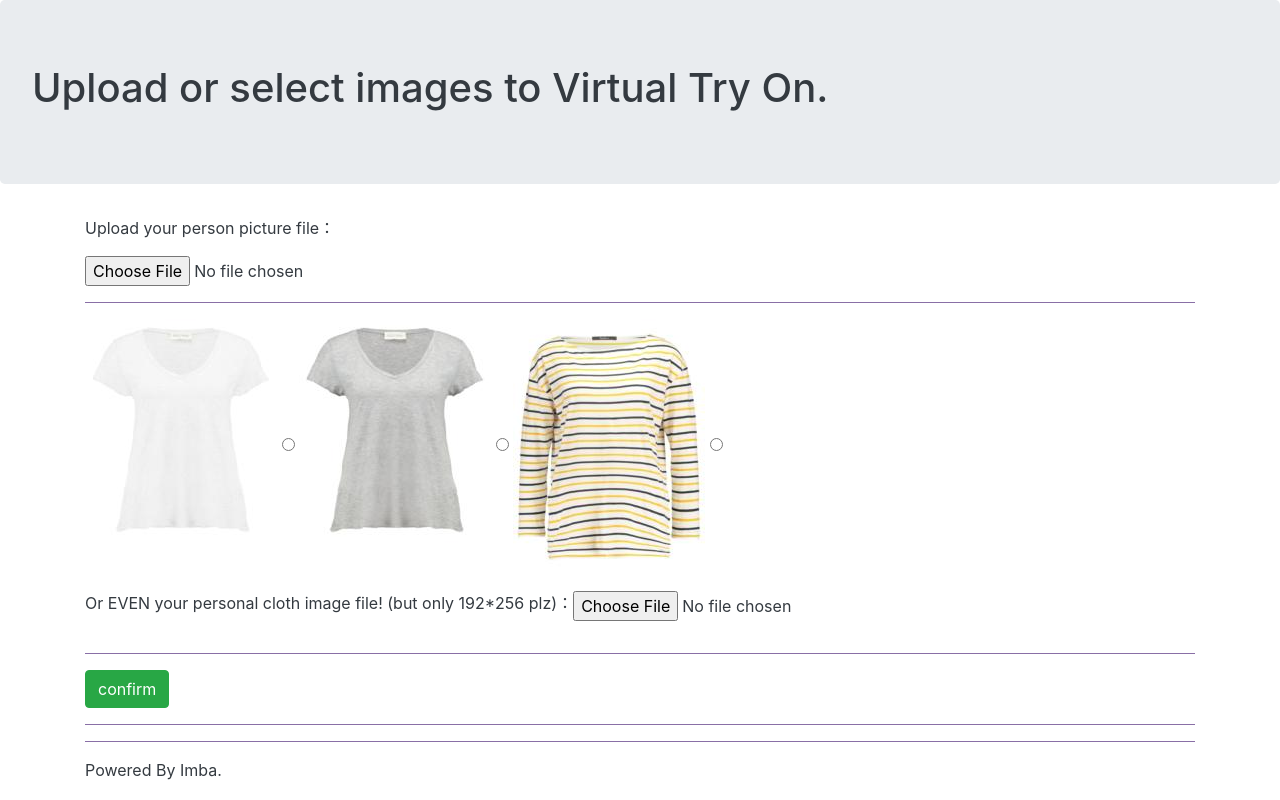
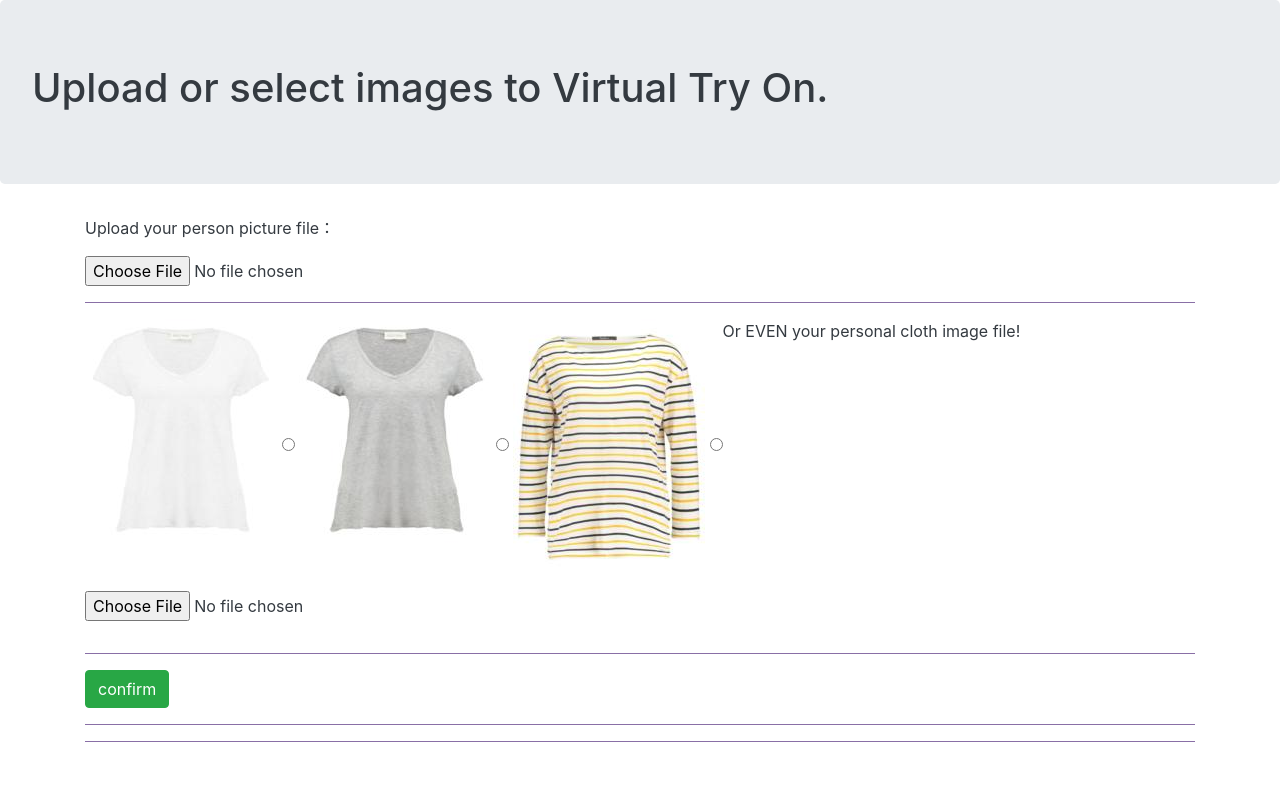
Before and after one commit to kushi3/Flask_APP, a Flask app: page / in a window 1280 px wide. Run offline with Flask 2, Linux system fonts and the light colour scheme; parts of the project's set-up code (start-up, migrations or seed data) failed here and were passed over; some libraries are stand-ins or nearby versions.

Commit message:
Update login.html

```diff
--- a/templates/login.html
+++ b/templates/login.html
@@ -45,7 +45,7 @@
 
             <p/>
 
-            <p>Or EVEN your personal cloth image file! (but only 192*256 plz)：<p/>
+            <p>Or EVEN your personal cloth image file! <p/>
 
 
         <input id="cloth_image" name="cloth_image" type="file" class="file" data-show-preview="false"
@@ -67,9 +67,7 @@
     {% endif %}
 
     <HR style="border:1 dashed #d2cdc8" width="100%" color=#987cb9 SIZE=2>
-    <p>
-        Powered By Imba.
-    </p>
+
 </div>
 
 </body>
```
